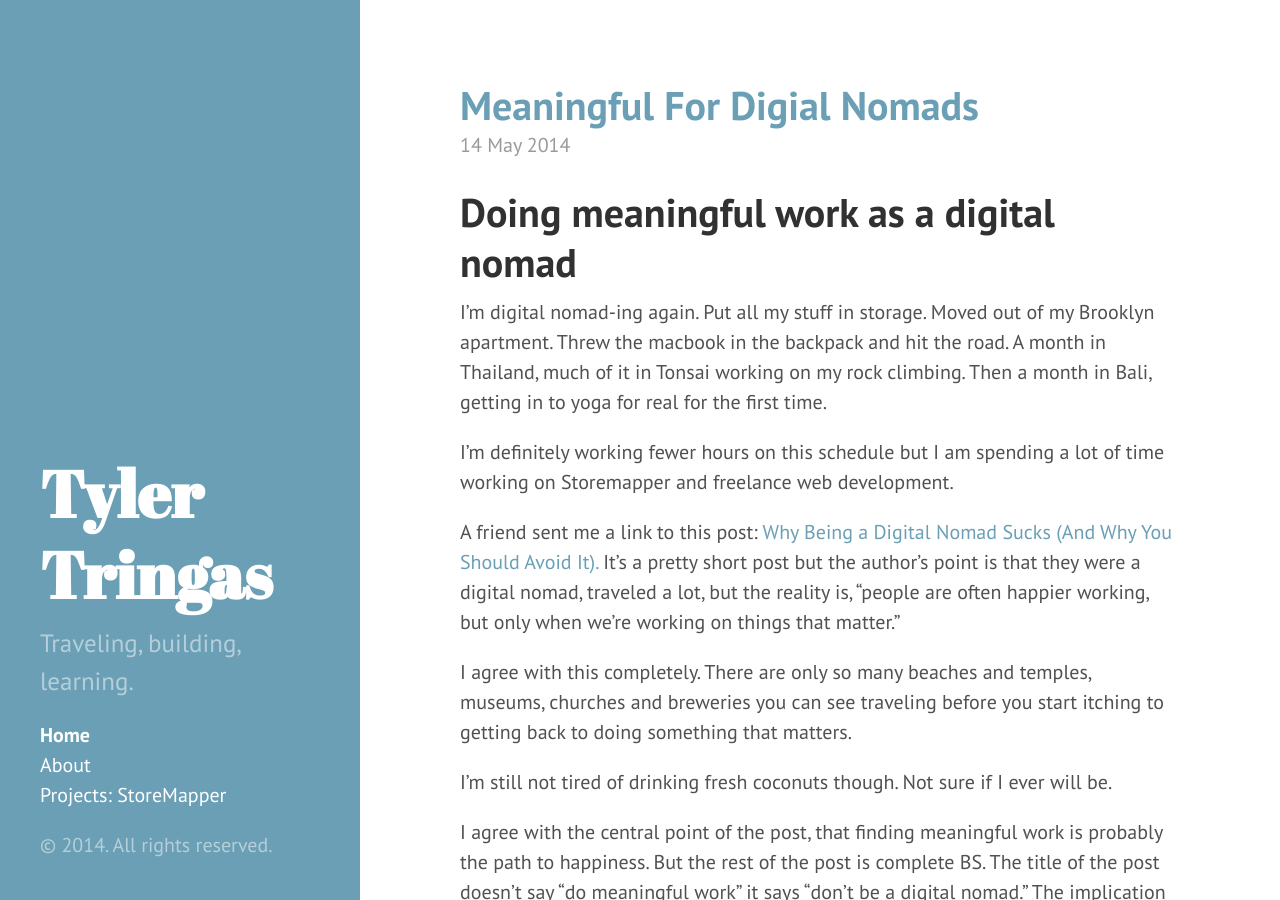
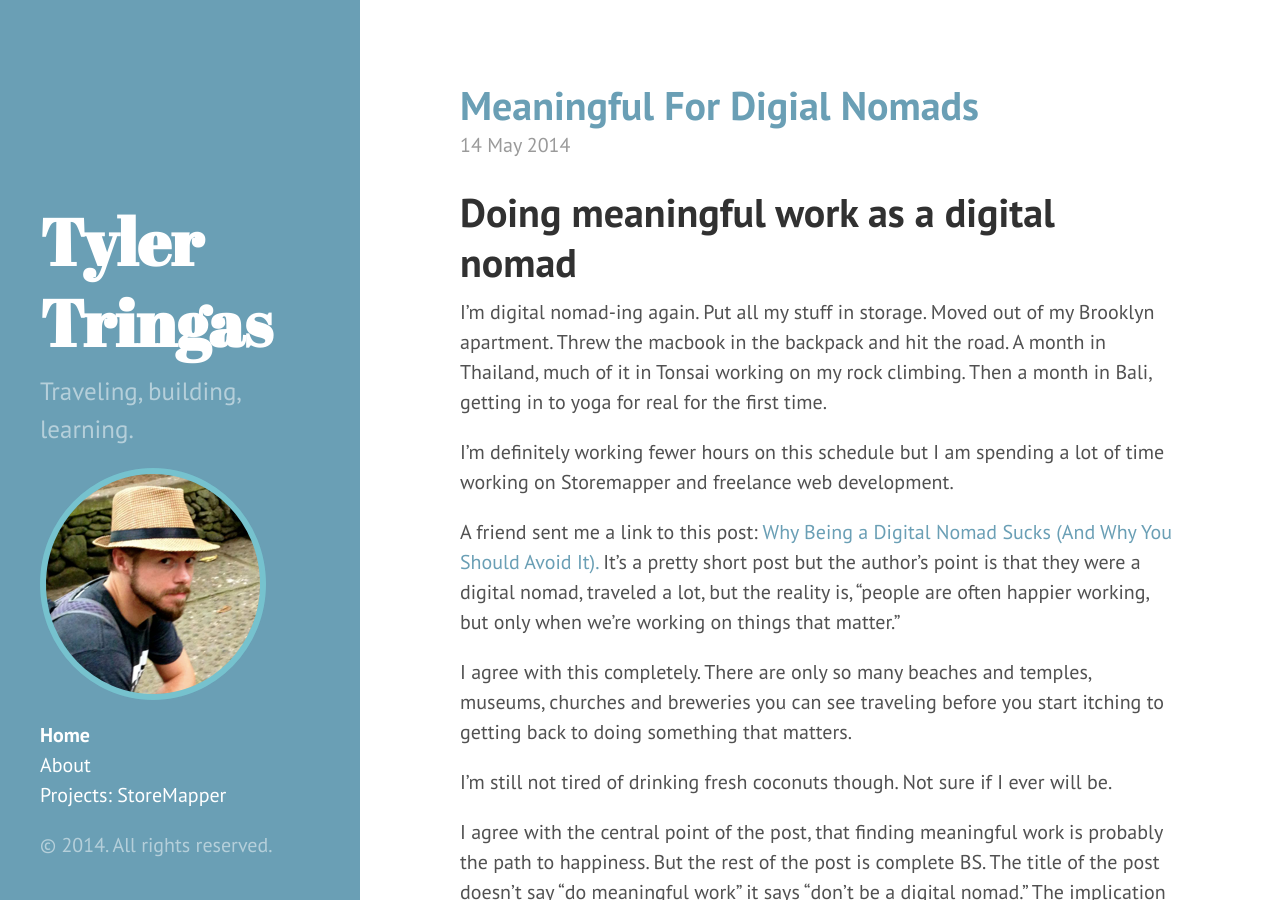
Before and after one commit to ttringas/ttringas.github.io, a Jekyll site: the page built from index.html, in a window 1280 px wide and 900 px high. Built offline with Jekyll 4.4.1, drawn with Linux system fonts in a browser that asks for light colours; Markdown is read by kramdown in place of the engine named in the settings; the list of posts is cut into pages by our own code.

Commit message:
head in sidebar

```diff
--- a/_includes/sidebar.html
+++ b/_includes/sidebar.html
@@ -3,6 +3,7 @@
     <div class="sidebar-about">
       <h1>{{ site.title }}</h1>
       <p class="lead">{{ site.description }}</p>
+      <img src="{{site.url}}/assets/tyler_head.png" alt="Tyler Tringas">
     </div>
 
     <ul class="sidebar-nav">
```
Also changed, not shown: assets/tyler_head.png (added).
